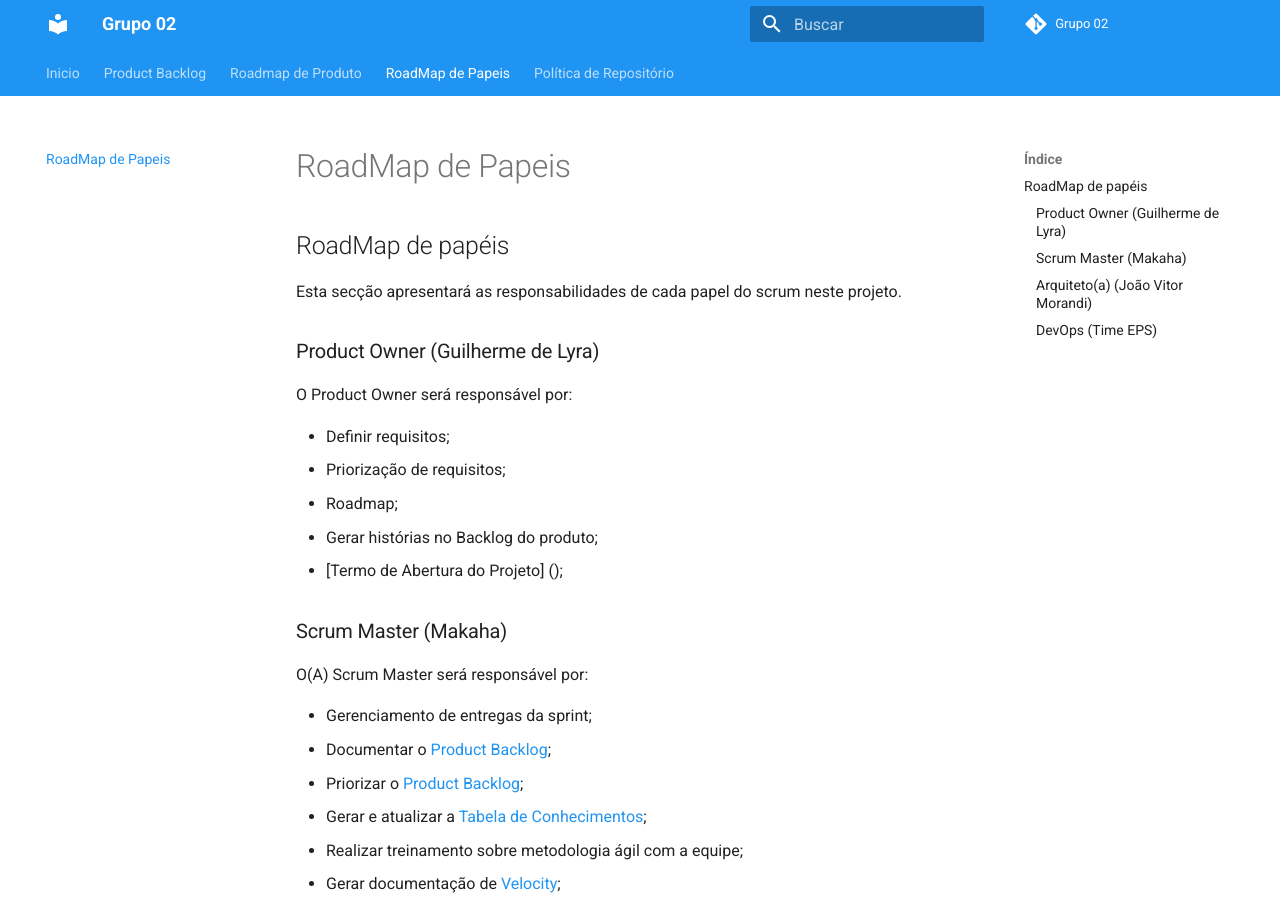
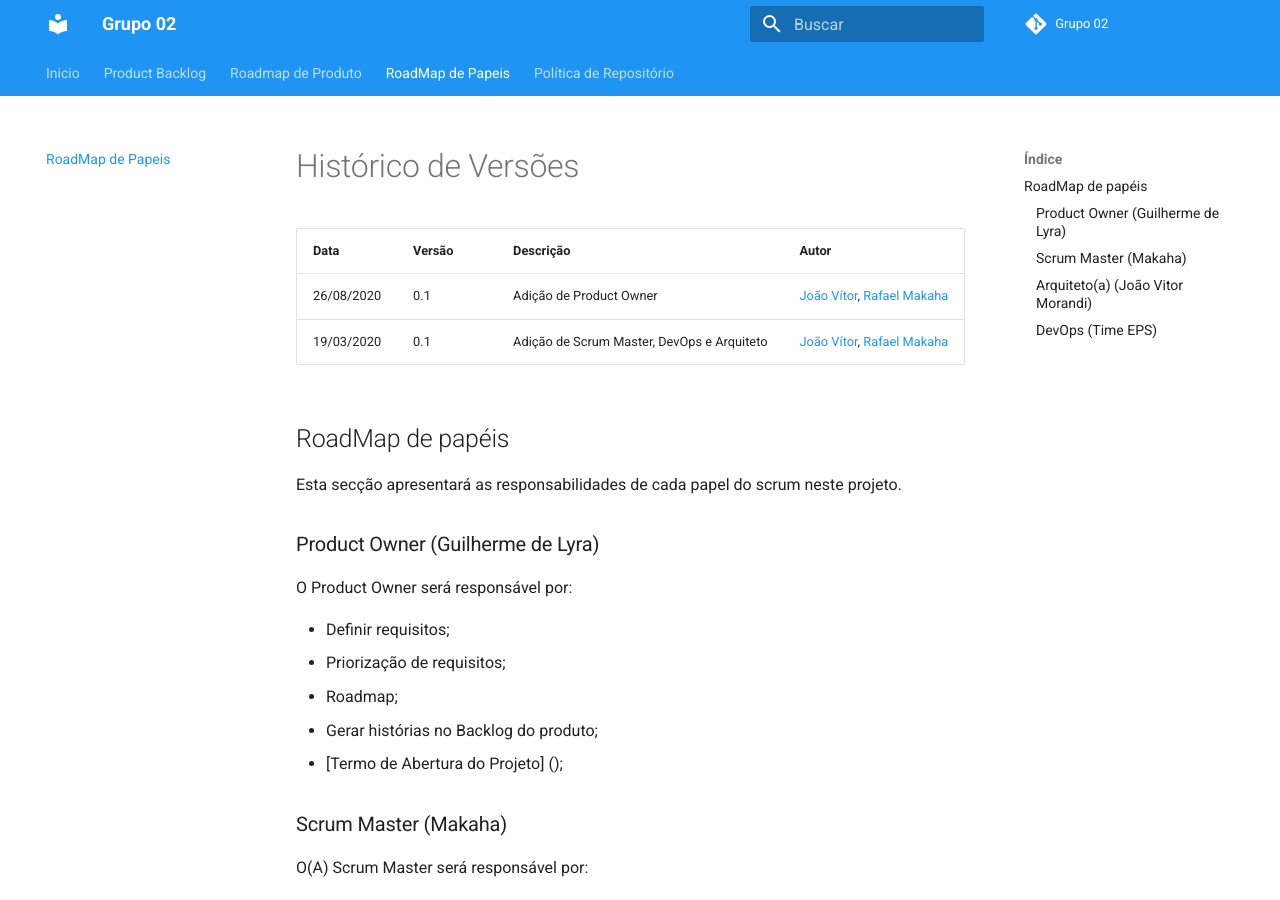
Before and after one commit to fga-eps-mds/2020.1-GaiaDex-wiki, an MkDocs documentation site: the page built from docs/roadmap/roles_roadmap.md, in a window 1280 px wide and 900 px high. Built offline with MkDocs 1.6.1 and Material for MkDocs 9.7.7, drawn with Linux system fonts in a browser that asks for light colours; comment, search, counter and statistics services are not loaded; old or Windows-style settings are respelled for this version of MkDocs.

Commit message:
Add version tracker
Co-authored-by: João Vítor Morandi <joao.lemos4000@gmail.com>

```diff
--- a/docs/roadmap/roles_roadmap.md
+++ b/docs/roadmap/roles_roadmap.md
@@ -1,3 +1,10 @@
+# Histórico de Versões
+
+|Data           |Versão     |Descrição          |Autor                   |
+| ----------------------------| --------------------------- | ------------------------------------  | ----------------------|
+|26/08/2020|0.1| Adição de Product Owner |[João Vítor](http://github.com/joaovitorml), [Rafael Makaha](http://github.com/rafaelmakaha) |
+|19/03/2020|0.1| Adição de Scrum Master, DevOps e Arquiteto |[João Vítor](http://github.com/joaovitorml), [Rafael Makaha](http://github.com/rafaelmakaha) |
+
 ## RoadMap de papéis
 
 Esta secção apresentará as responsabilidades de cada papel do scrum neste projeto.
```
